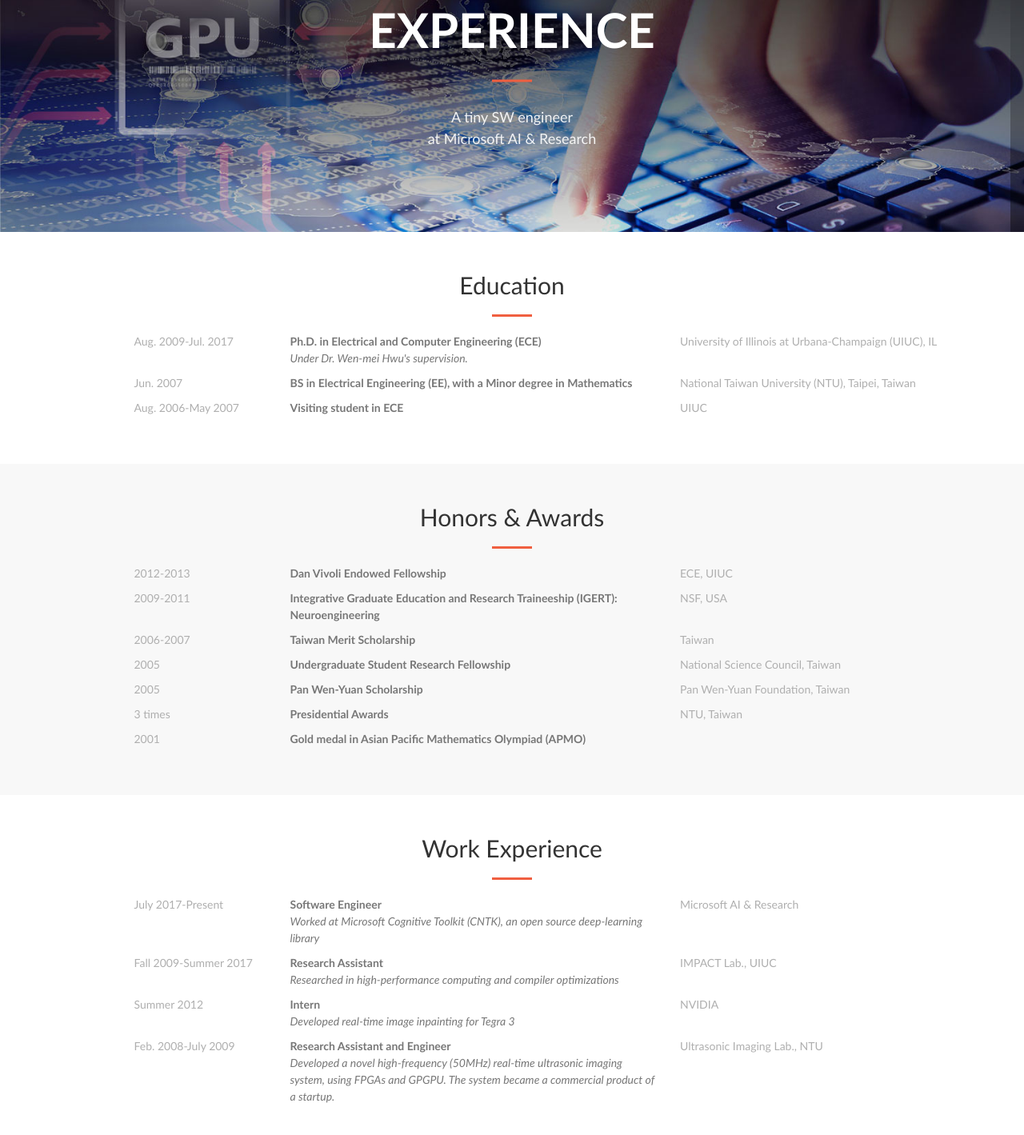
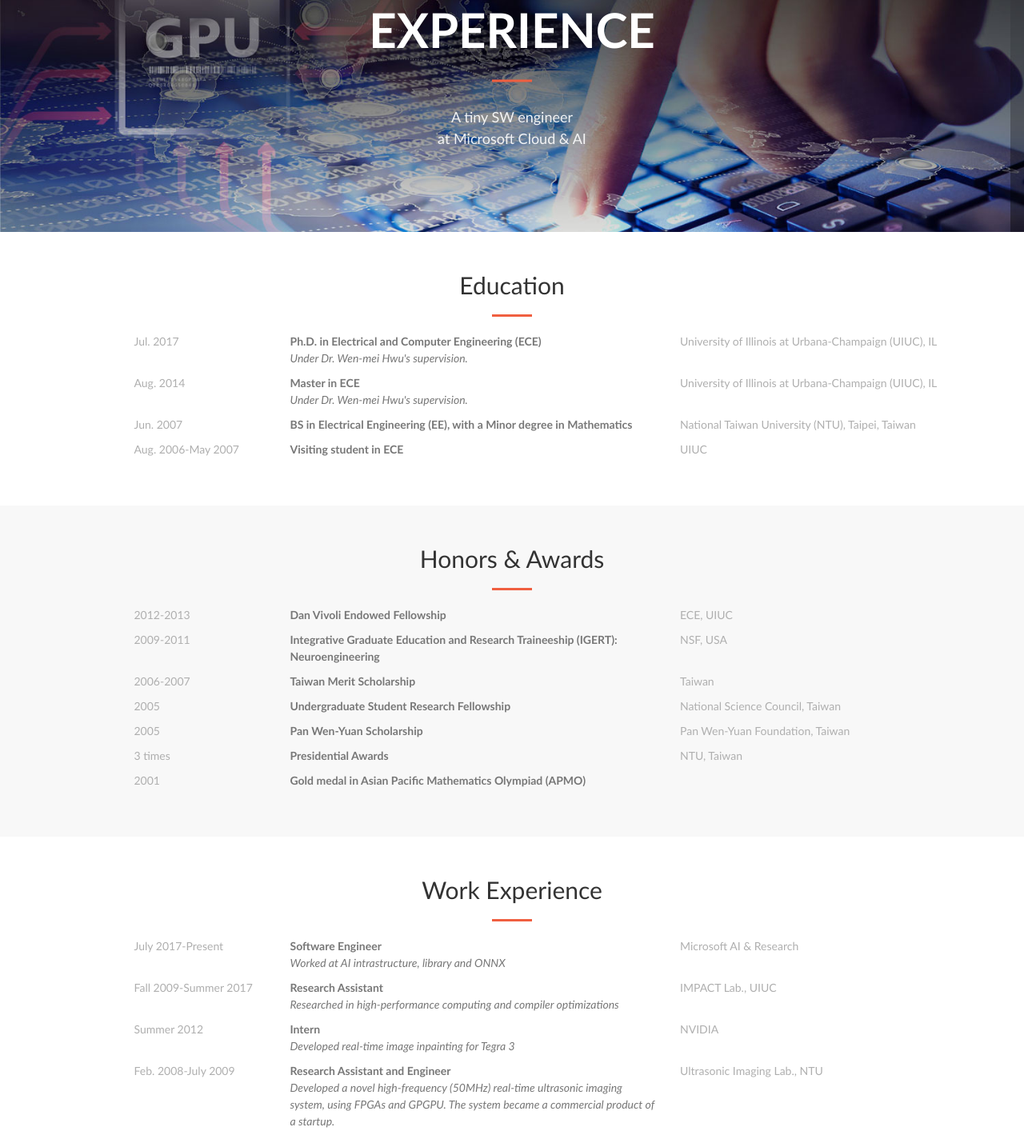
Before and after one commit to lchang20/lchang20.github.io, a website: page experience.html in a window 1280 px wide. Shown: the part 160-1579 px from the top of the page at 80% size. Drawn offline with nearby package versions, Linux system fonts and the light colour scheme; files whose address does not match are found by name.

Commit message:
update for reorg

```diff
--- a/experience.html
+++ b/experience.html
@@ -79,7 +79,7 @@
             <div class="header-content-inner">
                 <h1 id="homeHeading">Experience</r></h1>
                 <hr>
-                <p>A tiny SW engineer<br>at Microsoft AI & Research</p>
+                <p>A tiny SW engineer<br>at Microsoft Cloud & AI</p>
 
             </div>
         </div>
@@ -95,14 +95,26 @@
             </div>
         </div>
         <div class="container">
-              <div class="row">
+            <div class="row">
                 <div class="col-lg-2 col-lg-offset-1 col-md-12">
-                 <p class="text-grey">Aug. 2009-Jul. 2017</p>
+                 <p class="text-grey">Jul. 2017</p>
                 </div>
-                 <div class="col-lg-5 col-md-12">
+                <div class="col-lg-5 col-md-12">
                      <p class="text-muted"><strong>Ph.D. in Electrical and Computer Engineering (ECE)</strong> <br> <em>Under Dr. Wen-mei Hwu's supervision.</em></p>
                 </div>
-                  <div class="col-lg-4  col-md-12">
+                <div class="col-lg-4  col-md-12">
+                     <p class="text-grey">University of Illinois at Urbana-Champaign (UIUC), IL </p>
+                </div>
+            </div>
+            <hr class="full">
+            <div class="row">
+                <div class="col-lg-2 col-lg-offset-1 col-md-12">
+                 <p class="text-grey">Aug. 2014</p>
+                </div>
+                <div class="col-lg-5 col-md-12">
+                     <p class="text-muted"><strong>Master in ECE</strong> <br> <em>Under Dr. Wen-mei Hwu's supervision.</em></p>
+                </div>
+                <div class="col-lg-4  col-md-12">
                      <p class="text-grey">University of Illinois at Urbana-Champaign (UIUC), IL </p>
                 </div>
             </div>
@@ -247,7 +259,7 @@
                  <p class="text-grey">July 2017-Present</p>
                 </div>
                 <div class="col-lg-5 col-md-12">
-                     <p class="text-muted"><strong>Software Engineer</strong> <br> <em>Worked at Microsoft Cognitive Toolkit (CNTK), an open source deep-learning library</em></p>
+                     <p class="text-muted"><strong>Software Engineer</strong> <br> <em>Worked at AI intrastructure, library and ONNX</em></p>
                 </div>
                 <div class="col-lg-4  col-md-12">
                      <p class="text-grey">Microsoft AI & Research</p>
```
Also changed, not shown: index.html (+2 -2 lines).
